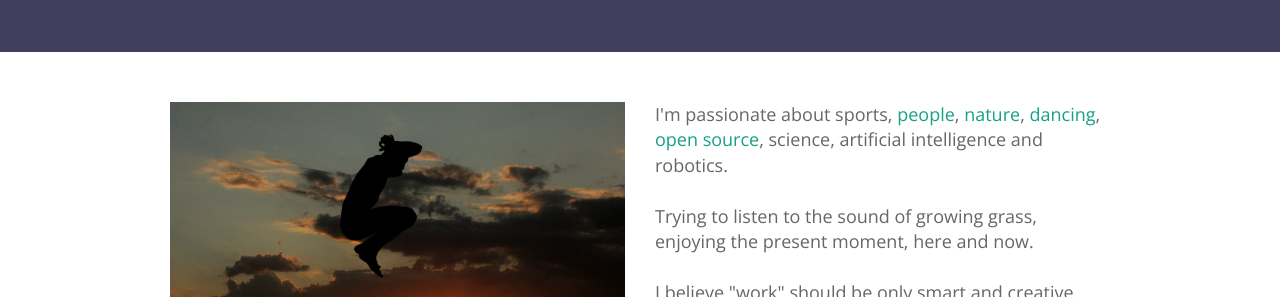
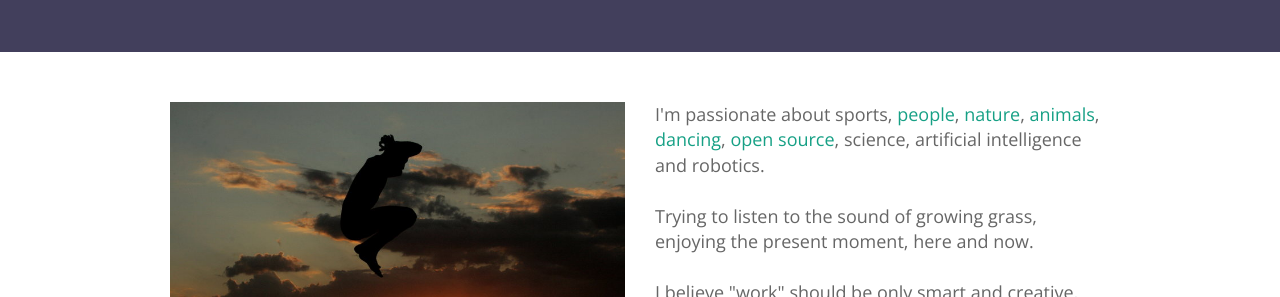
Before and after one commit to mariusa/mariusa.github.io, a Jekyll site: the page built from index.html, in a window 1280 px wide and 900 px high, scrolled down 1920 px. Shown: the part 158-455 px from the top of the window. Built offline with Jekyll 4.4.1, drawn with Linux system fonts in a browser that asks for light colours; nearby versions of some CDN libraries; Markdown is read by kramdown in place of the engine named in the settings.

Commit message:
si animalele e oameni

```diff
--- a/index.html
+++ b/index.html
@@ -169,6 +169,7 @@ layout: default
           <div class="col-sm-6 col-sm-offset-0">
               <p>I'm passionate about sports, <a href="https://plus.google.com/photos/+MariusAndreiana/albums/5645838339877031585" target="_blank">people</a>,
                   <a href="https://plus.google.com/photos/+MariusAndreiana/albums/5626668832740476817" target="_blank">nature</a>,
+                  <a href="https://plus.google.com/photos/108417212761108451708/albums/5626669926215252705" target="_blank">animals</a>,
                   <a href="http://youtu.be/Uvwa_1-cM3A" target="_blank">dancing</a>,
                   <a href="https://code.google.com/p/gwt-gae-book/" target="_blank">open source</a>,
                   science, artificial intelligence and robotics.</p>
```
